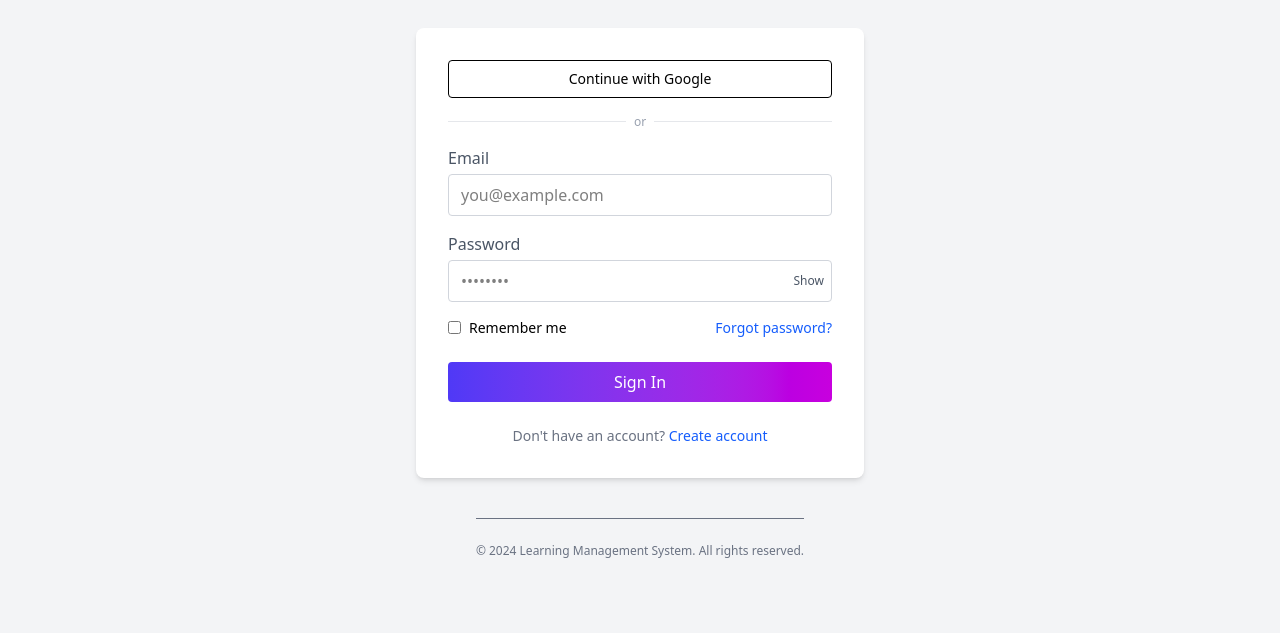
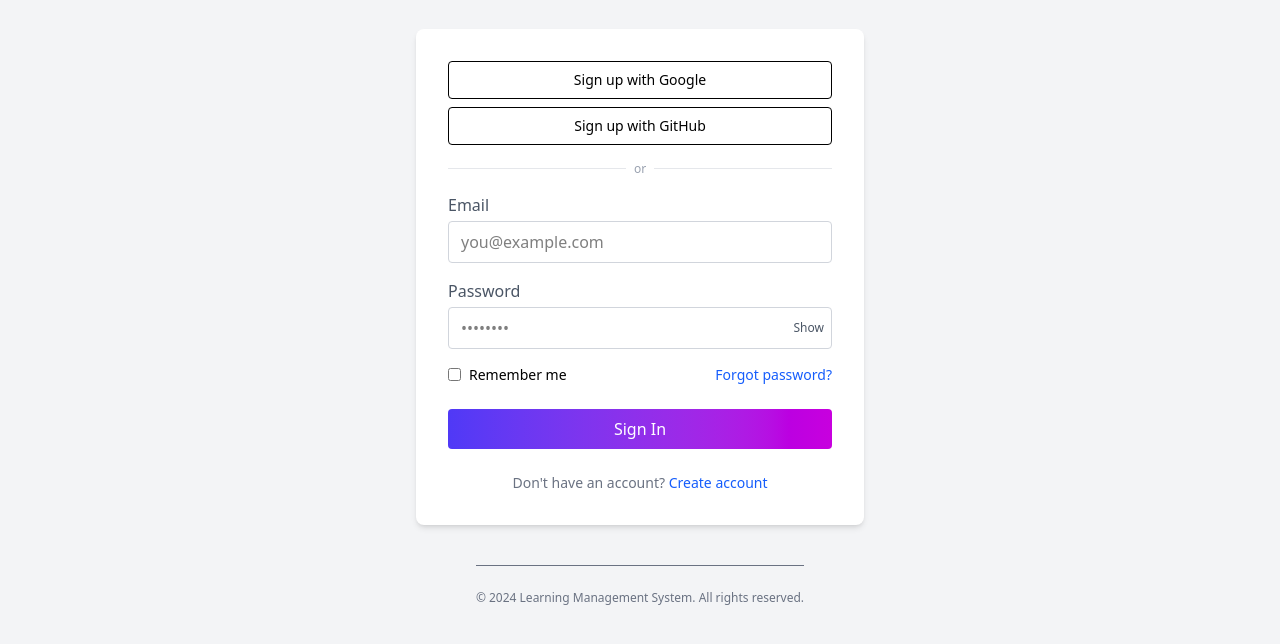
Before and after one commit to 70chinemerem/learning-management-system, a website built with Vite: page signin.html in a window 1280 px wide. Shown: the part 268-912 px from the top of the page. Built offline with nearby package versions, Linux system fonts and the light colour scheme.

Commit message:
Update signin.html

```diff
--- a/signin.html
+++ b/signin.html
@@ -40,7 +40,7 @@
                     <a class="inline-block mt-1 btn-primary w-max" href="signup.html" data-i18n="nav.signup">Sign up</a>
                 </nav>
             </div>
-        </header>
+        </header><br>
         <div id="main" class="min-h-screen flex flex-col items-center justify-center bg-gray-100" role="main">
             <div class="w-full max-w-md mb-4 px-4"><a href="index.html"
                     class="inline-flex items-center gap-1 text-sm text-blue-700 hover:underline"
@@ -53,9 +53,12 @@
             </header>
             <main class="w-full max-w-md bg-white rounded-lg shadow-md p-8">
                 <div class="mb-4">
+                    <button type="button" class="socialBtn w-full mb-2 border rounded px-4 py-2 text-sm"
+                        data-i18n="signup.google">Sign up with
+                        Google</button>
                     <button type="button" class="socialBtn w-full border rounded px-4 py-2 text-sm"
-                        data-i18n="signin.google">Continue with
-                        Google</button>
+                        data-i18n="signup.github">Sign up with
+                        GitHub</button>
                     <div class="flex items-center gap-2 my-4">
                         <div class="h-px bg-gray-200 flex-1"></div>
                         <span class="text-xs text-gray-400" data-i18n="common.or">or</span>
```
